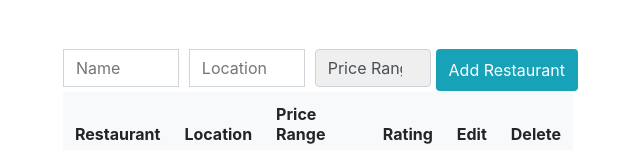
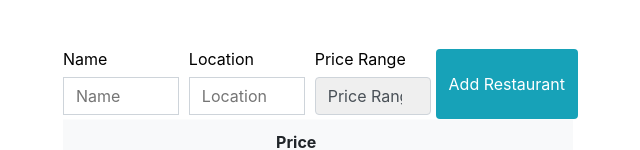
Before and after one commit to aniledev/bon-appetit, a React (Create React App) app: page /restaurants in a window 1280 px wide. Shown: the part 229-379 px from the top of the page, without its empty margins (322-962 px from the left). Built offline with nearby package versions, Linux system fonts and the light colour scheme; no server answers.

Commit message:
CHORE: update labels for application

```diff
--- a/src/components/AddRestaurantForm.js
+++ b/src/components/AddRestaurantForm.js
@@ -32,9 +32,7 @@ const AddRestaurantForm = () => {
       <form className="add-restaurant-form mt-5">
         <div className="form-row">
           <div className="col">
-            <label htmlFor="name" className="sr-only">
-              Name
-            </label>
+            <label htmlFor="name">Name</label>
             <input
               type="text"
               className="form-control"
@@ -46,9 +44,7 @@ const AddRestaurantForm = () => {
             />
           </div>
           <div className="col">
-            <label htmlFor="location" className="sr-only">
-              Location
-            </label>
+            <label htmlFor="location">Location</label>
             <input
               type="text"
               id="location"
@@ -60,9 +56,7 @@ const AddRestaurantForm = () => {
             />
           </div>
           <div className="col">
-            <label htmlFor="price-range" className="sr-only">
-              Price Range
-            </label>
+            <label htmlFor="price-range">Price Range</label>
             <select
               id="price-range"
               className="custom-select my-1 mr-sm-2"
```
